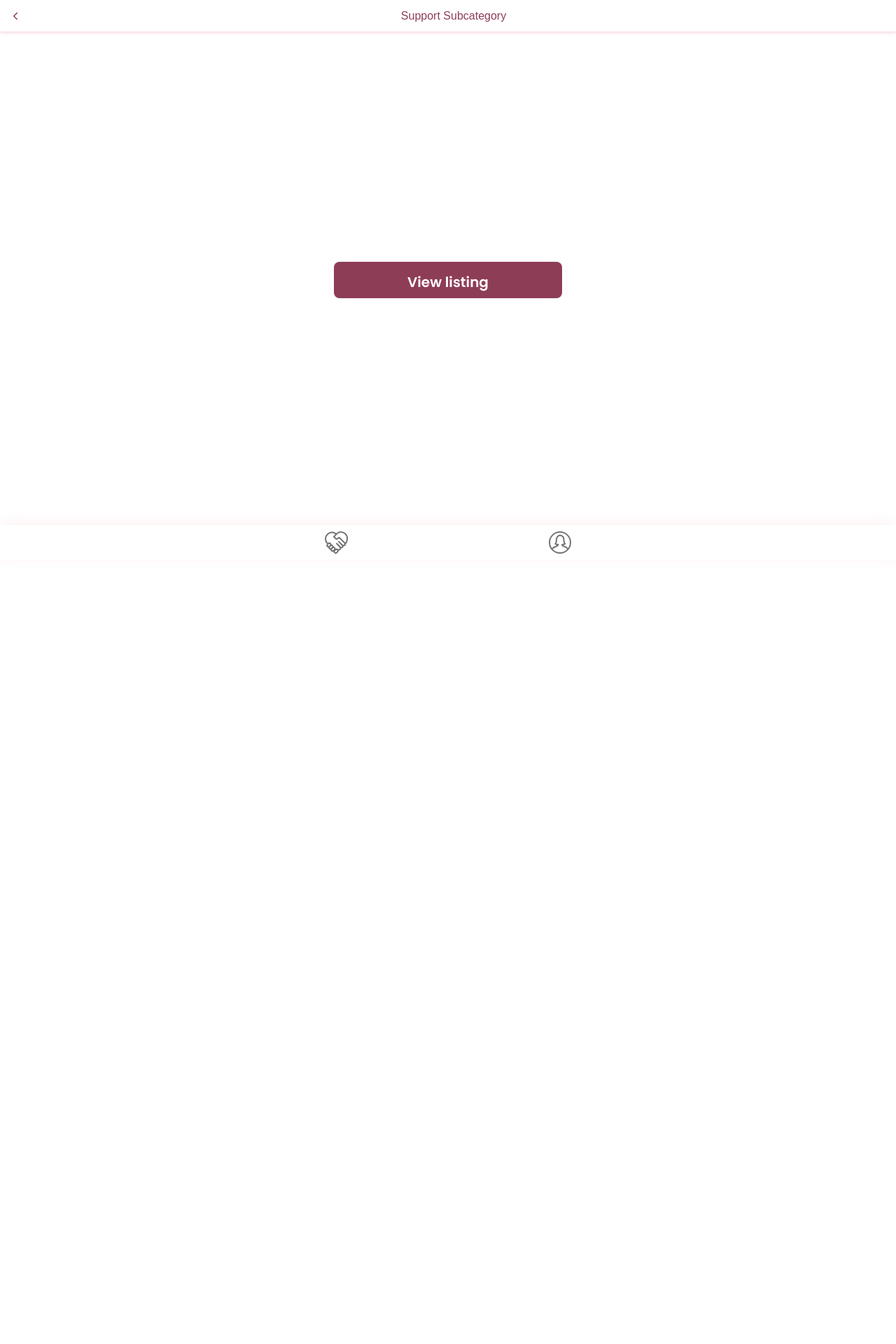
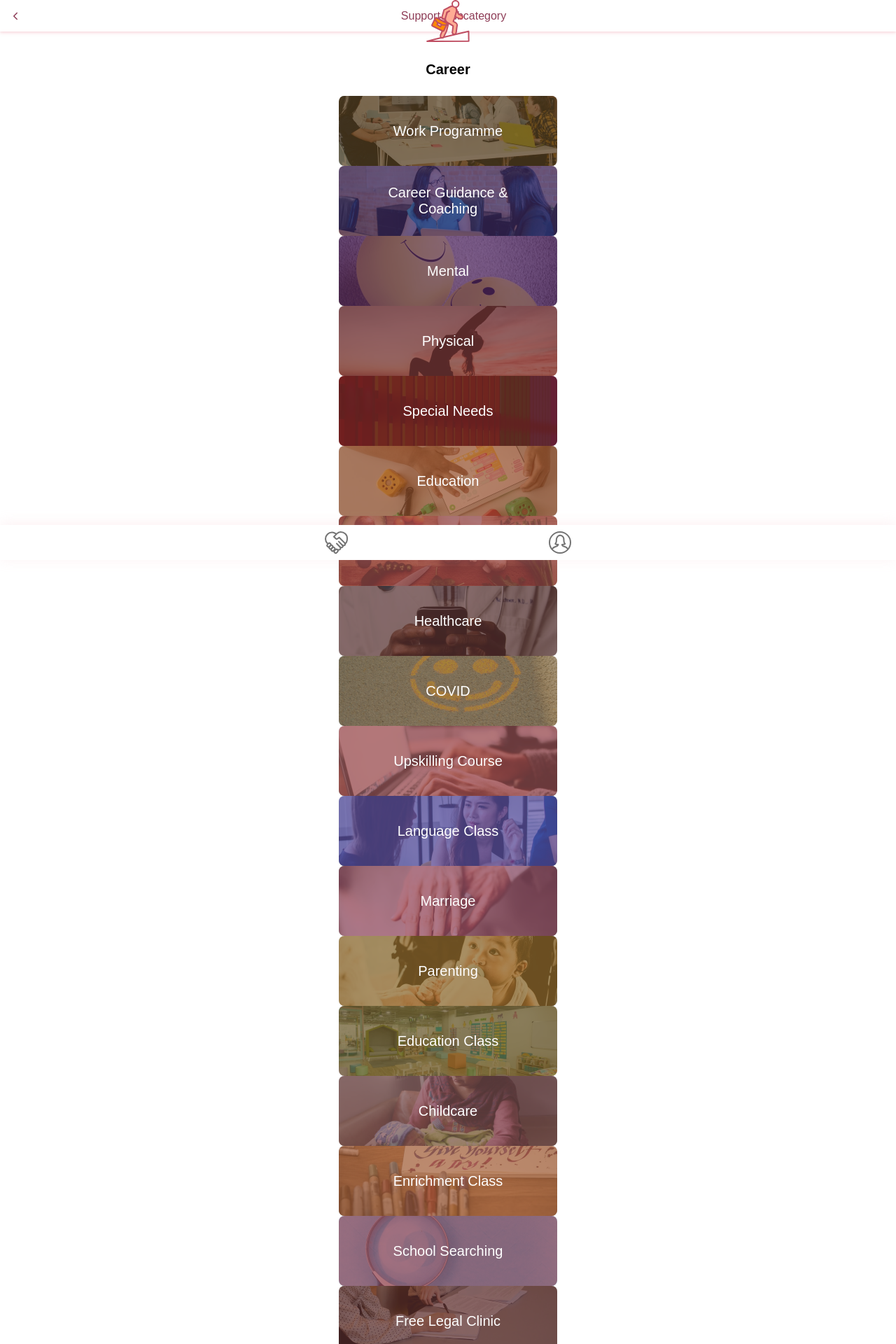
Before and after one commit to self-sg/beneficiary-pwa-nextjs, a Next.js app: page /supportsubcat in a window 1280 px wide. Shown: the top 1920 px of the page at 70% size. Before the commit the page ends 800 px from the top, so only its background shows below. Built offline with nearby package versions, Linux system fonts and the light colour scheme; a web font is replaced by a local one.

Commit message:
add sub category component & render all subcats

```diff
--- /dev/null
+++ b/components/SubCategory.tsx
@@ -0,0 +1,65 @@
+import styles from '../styles/SubCategory.module.css'
+import Image from 'next/image'
+import careerguidance from '../public/assets/images/career/careerguidance.png'
+import workprogramme from '../public/assets/images/career/workprogramme.png'
+import mental from '../public/assets/images/healthcare/mental.png'
+import physical from '../public/assets/images/healthcare/physical.png'
+import specialneeds from '../public/assets/images/healthcare/specialneeds.png'
+import education from '../public/assets/images/financial/education.png'
+import food from '../public/assets/images/financial/food.png'
+import healthcare from '../public/assets/images/financial/healthcare.png'
+import covid from '../public/assets/images/financial/covid.png'
+import upskilling from '../public/assets/images/self-development/upskilling.png'
+import language from '../public/assets/images/self-development/language.png'
+import marriage from '../public/assets/images/family/marriage.png'
+import parenting from '../public/assets/images/family/parenting.png'
+import educationclass from '../public/assets/images/children-education/educationclass.png'
+import childcare from '../public/assets/images/children-education/childcare.png'
+import enrichmentclass from '../public/assets/images/children-education/enrichmentclass.png'
+import schoolsearching from '../public/assets/images/children-education/schoolsearching.png'
+import freelegalclinic from '../public/assets/images/legal/freelegalclinic.png'
+import childrights from '../public/assets/images/legal/childrights.png'
+import employmentrights from '../public/assets/images/legal/employmentrights.png'
+
+interface Props {
+  style: string
+  text: string
+  clickHandler?: (event: React.MouseEvent<HTMLButtonElement>) => void
+}
+
+const image_dict = {
+  career01: workprogramme,
+  career02: careerguidance,
+  healthcare01: mental,
+  healthcare02: physical,
+  healthcare03: specialneeds,
+  financial01: education,
+  financial02: food,
+  financial03: healthcare,
+  financial04: covid,
+  self01: upskilling,
+  self02: language,
+  family01: marriage,
+  family02: parenting,
+  children01: educationclass,
+  children02: childcare,
+  children03: enrichmentclass,
+  children04: schoolsearching,
+  legal01: freelegalclinic,
+  legal02: childrights,
+  legal03: employmentrights
+}
+
+export default function SubCategory(props: Props) {
+  const type = props.style
+  //console.log(image_dict['career01'])
+  console.log(image_dict[`${props.style}`])
+  return (
+    <div className={`${styles[props.style]}`}>
+      <Image src={image_dict[`${props.style}`]} />
+      <div className={styles.centered}>
+        <p className="text-body-main">{props.text}</p>
+      </div>
+    </div>
+  )
+}
--- a/pages/supportsubcat.tsx
+++ b/pages/supportsubcat.tsx
@@ -1,8 +1,10 @@
 import BottomNav from '../components/BottomNav'
 import styles from '../styles/Home.module.css'
 import TopNav from '../components/TopNav'
-import Button from '../components/Button'
 import { useRouter } from 'next/router'
+import Image from 'next/image'
+import career from '../public/assets/category/career.svg'
+import SubCategory from '../components/SubCategory'
 
 export default function Support() {
   const router = useRouter()
@@ -13,7 +15,29 @@ export default function Support() {
     <div className={styles.container}>
       {}
       <TopNav pageName={'Support Subcategory'} displayBackButton={true} />
-      <Button type="primary" text="View listing" clickHandler={goNextPage} />
+      {/* <Button type="primary" text="View listing" clickHandler={goNextPage} /> */}
+      <Image src={career} />
+      <h4>Career</h4> {/*  TODO: change weight to semibold */}
+      <SubCategory style={'career01'} text={'Work Programme'} />
+      <SubCategory style={'career02'} text={'Career Guidance & Coaching'} />
+      <SubCategory style={'healthcare01'} text={'Mental'} />
+      <SubCategory style={'healthcare02'} text={'Physical'} />
+      <SubCategory style={'healthcare03'} text={'Special Needs'} />
+      <SubCategory style={'financial01'} text={'Education'} />
+      <SubCategory style={'financial02'} text={'Food'} />
+      <SubCategory style={'financial03'} text={'Healthcare'} />
+      <SubCategory style={'financial04'} text={'COVID'} />
+      <SubCategory style={'self01'} text={'Upskilling Course'} />
+      <SubCategory style={'self02'} text={'Language Class'} />
+      <SubCategory style={'family01'} text={'Marriage'} />
+      <SubCategory style={'family02'} text={'Parenting'} />
+      <SubCategory style={'children01'} text={'Education Class'} />
+      <SubCategory style={'children02'} text={'Childcare'} />
+      <SubCategory style={'children03'} text={'Enrichment Class'} />
+      <SubCategory style={'children04'} text={'School Searching'} />
+      <SubCategory style={'legal01'} text={'Free Legal Clinic'} />
+      <SubCategory style={'legal02'} text={'Child Rights'} />
+      <SubCategory style={'legal03'} text={'Employment Rights'} />
       <BottomNav name="supportsubcat" />
     </div>
   )
```
